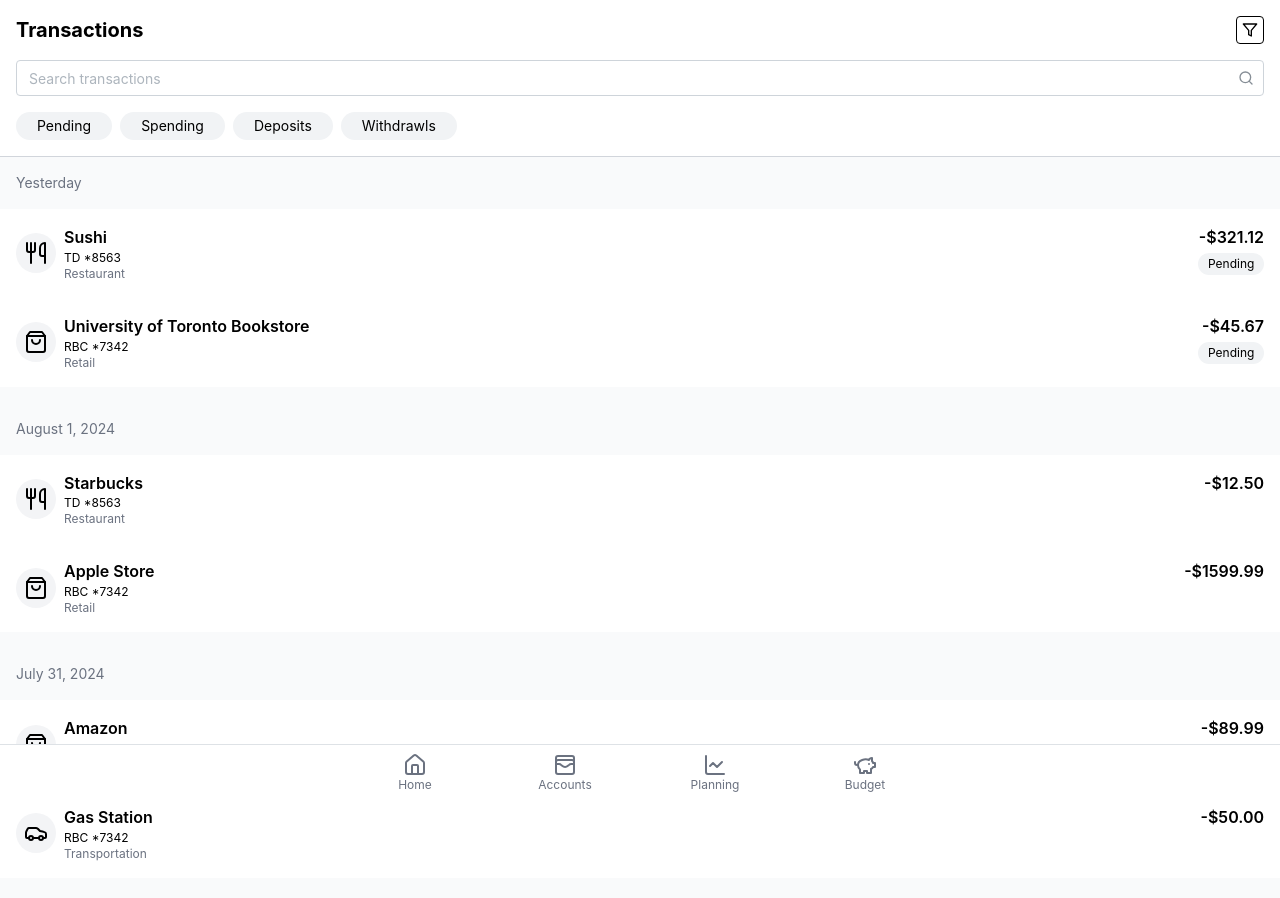
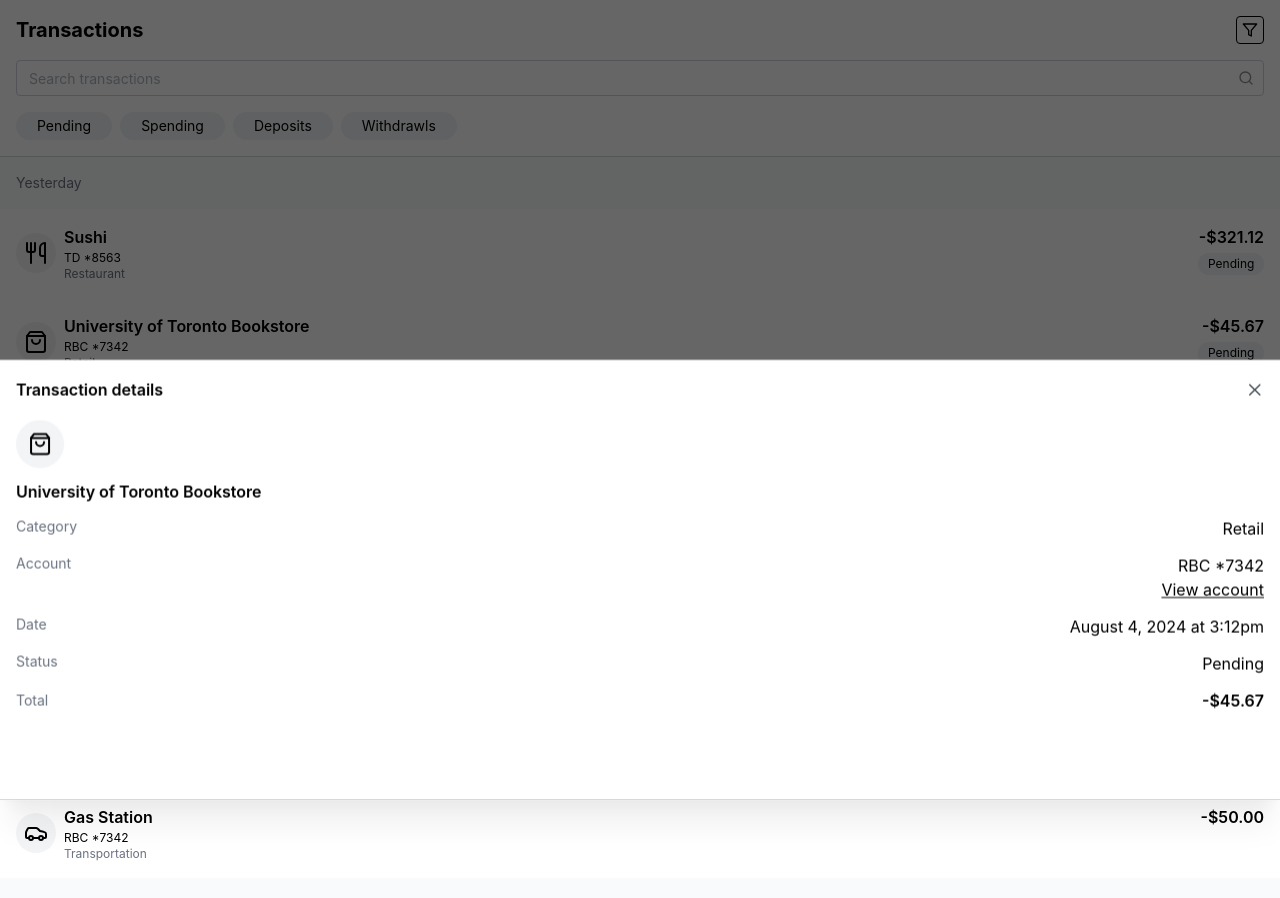
Before and after one commit to Prushka/finance-new, a React (Vite) app: page /transactions in a window 1280 px wide. Both pictures are taken after a click on the button 640 px from the left and 342 px from the top of the page. Shown: the top 898 px of the page. Built offline with nearby package versions, Linux system fonts and the light colour scheme.

Commit message:
add drawer to transaction page

```diff
--- a/src/pages/Transactions.tsx
+++ b/src/pages/Transactions.tsx
@@ -1,6 +1,7 @@
 import {
   ActionIcon,
   Chip,
+  Drawer,
   Pill,
   ScrollAreaAutosize,
   TextInput,
@@ -12,9 +13,10 @@
   ShoppingBag,
   Utensils,
 } from "lucide-react";
+import { useState } from "react";
+import { Link } from "react-router-dom";
 
-export default function Transactions() {
-  const transactionsDataByDate = [
+const TRANSACTIONS_BY_DATE = [
   {
     when: "Yesterday",
     transactions: [
@@ -25,6 +27,7 @@
         account: "TD *8563",
         amount: 321.12,
         pending: true,
+        date: "August 4, 2024 at 6:54pm",
       },
       {
         name: "University of Toronto Bookstore",
@@ -33,6 +36,7 @@
         account: "RBC *7342",
         amount: 45.67,
         pending: true,
+        date: "August 4, 2024 at 3:12pm",
       },
     ],
   },
@@ -46,6 +50,7 @@
         account: "TD *8563",
         amount: 12.5,
         pending: false,
+        date: "August 1, 2024 at 2:32pm",
       },
       {
         name: "Apple Store",
@@ -54,6 +59,7 @@
         account: "RBC *7342",
         amount: 1599.99,
         pending: false,
+        date: "August 1, 2024 at 10:16am",
       },
     ],
   },
@@ -67,6 +73,7 @@
         account: "TD *8563",
         amount: 89.99,
         pending: false,
+        date: "July 31, 2024 at 8:55pm",
       },
       {
         name: "Gas Station",
@@ -75,9 +82,21 @@
         account: "RBC *7342",
         amount: 50.0,
         pending: false,
+        date: "July 31, 2024 at 9:23am",
       },
     ],
   },
+];
+
+export default function Transactions() {
+  const [modalOpen, setModalOpen] = useState(false);
+  const [selectedTransactionIdx, setSelectedTransactionIdx] = useState<
+    [number, number]
+  >([0, 0]);
+
+  const transaction =
+    TRANSACTIONS_BY_DATE[selectedTransactionIdx[0]].transactions[
+      selectedTransactionIdx[1]
     ];
 
   return (
@@ -110,14 +129,24 @@
         </ScrollAreaAutosize>
       </div>
       <section className=" flex flex-col gap-4">
-        {transactionsDataByDate.map(({ when, transactions }) => (
+        {TRANSACTIONS_BY_DATE.map(({ when, transactions }, dateIdx) => (
           <div key={when} className="flex flex-col mt-4">
             <h2 className="text-sm text-gray-500 px-4 mb-4">{when}</h2>
             {transactions.map(
-              ({ name, account, category, icon, amount, pending }) => (
+              (
+                { name, account, category, icon, amount, pending },
+                transactionIdx
+              ) => (
                 <button
                   key={name}
                   className="text-left flex justify-between items-center gap-2 bg-white hover:bg-gray-200 p-4"
+                  onClick={() => {
+                    setSelectedTransactionIdx([
+                      dateIdx,
+                      transactionIdx,
+                    ] as const);
+                    setModalOpen(true);
+                  }}
                 >
                   <div className="flex items-center justify-center w-10 h-10 bg-gray-100 rounded-full">
                     {icon}
@@ -137,6 +166,44 @@
           </div>
         ))}
       </section>
+      <Drawer
+        opened={modalOpen}
+        onClose={() => setModalOpen(false)}
+        position="bottom"
+        title={<span className="font-semibold">Transaction details</span>}
+      >
+        <div className="flex flex-col gap-3">
+          <div className="flex items-center justify-center size-12 bg-gray-100 rounded-full">
+            {transaction.icon}
+          </div>
+          <p className="font-semibold">{transaction.name}</p>
+          <div className="flex justify-between gap-2">
+            <p className="text-sm text-gray-500">Category</p>
+            <p>{transaction.category}</p>
+          </div>
+          <div className="flex justify-between gap-2">
+            <p className="text-sm text-gray-500">Account</p>
+            <div className="flex flex-col text-right">
+              <p>{transaction.account}</p>
+              <Link to="/accounts" className="underline">
+                View account
+              </Link>
+            </div>
+          </div>
+          <div className="flex justify-between gap-2">
+            <p className="text-sm text-gray-500">Date</p>
+            <p>{transaction.date}</p>
+          </div>
+          <div className="flex justify-between gap-2">
+            <p className="text-sm text-gray-500">Status</p>
+            <p>{transaction.pending ? "Pending" : "Posted"}</p>
+          </div>
+          <div className="flex justify-between items-center gap-2">
+            <p className="text-sm text-gray-500">Total</p>
+            <p className="font-semibold">-${transaction.amount.toFixed(2)}</p>
+          </div>
+        </div>
+      </Drawer>
     </div>
   );
 }
```
Lines whose indentation alone changed are shown as unchanged.
